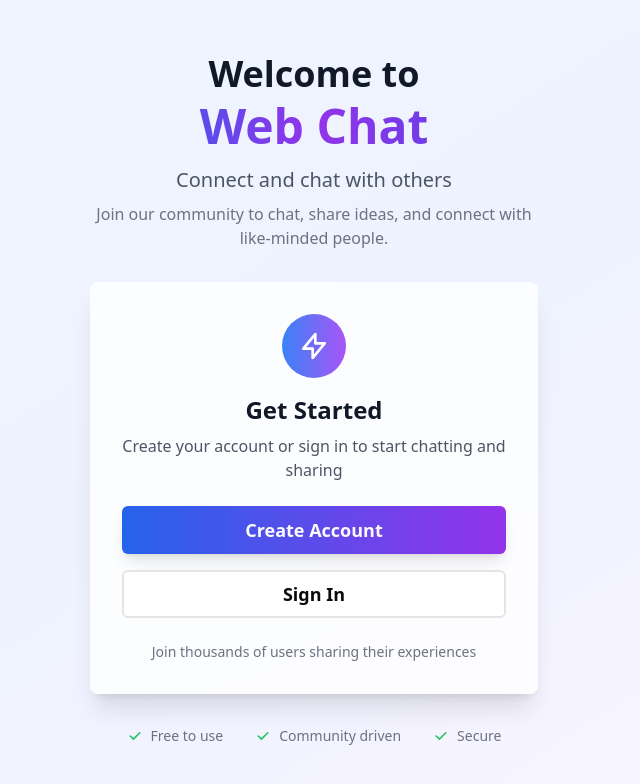
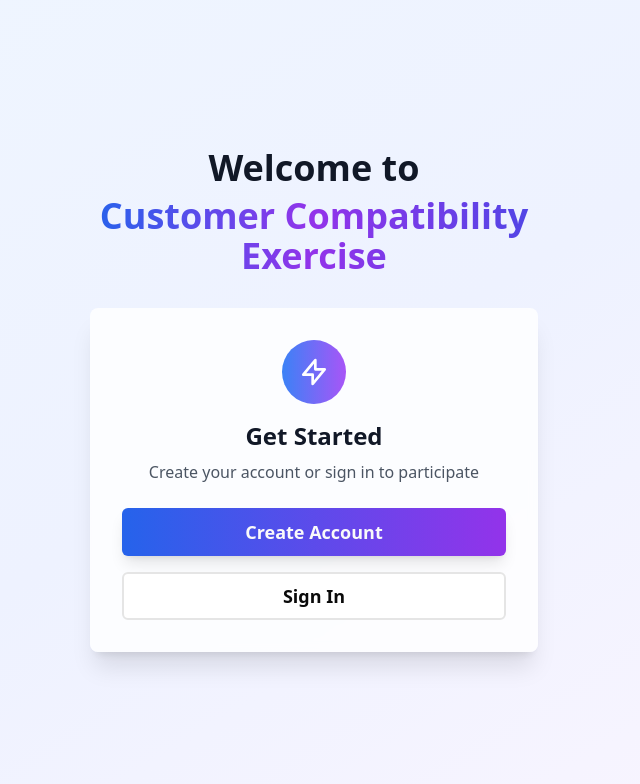
Before and after one commit to minggangli1030/bobalab-webchat, a Next.js app: page / in a window 1280 px wide. Shown: the top 784 px of the page, without its empty margins (326-966 px from the left). Built offline with nearby package versions, Linux system fonts and the light colour scheme; no server answers.

Commit message:
simplify landing page;

```diff
--- a/src/app/page.tsx
+++ b/src/app/page.tsx
@@ -43,16 +43,9 @@
       <div className="w-full max-w-md">
         <div className="text-center mb-8">
           <h1 className="text-4xl font-bold text-gray-900 mb-2">Welcome to</h1>
-          <div className="text-5xl font-extrabold bg-gradient-to-r from-blue-600 via-purple-600 to-indigo-600 bg-clip-text text-transparent mb-4">
-            Web Chat
+          <div className="text-4xl font-extrabold bg-gradient-to-r from-blue-600 via-purple-600 to-indigo-600 bg-clip-text text-transparent mb-4">
+            Customer Compatibility Exercise
           </div>
-          <p className="text-xl text-gray-600 mb-2">
-            Connect and chat with others
-          </p>
-          <p className="text-gray-500">
-            Join our community to chat, share ideas, and connect with
-            like-minded people.
-          </p>
         </div>
 
         <Card className="w-full shadow-xl border-0 bg-white/80 backdrop-blur-sm">
@@ -78,7 +71,7 @@
                   Get Started
                 </h2>
                 <p className="text-gray-600">
-                  Create your account or sign in to start chatting and sharing
+                  Create your account or sign in to participate
                 </p>
               </div>
 
@@ -98,60 +91,9 @@
                   </Button>
                 </Link>
               </div>
-
-              <div className="text-center text-sm text-gray-500">
-                <p>Join thousands of users sharing their experiences</p>
-              </div>
             </div>
           </CardContent>
         </Card>
-
-        <div className="mt-8 text-center">
-          <div className="flex justify-center space-x-8 text-sm text-gray-500">
-            <div className="flex items-center">
-              <svg
-                className="w-4 h-4 mr-2 text-green-500"
-                fill="currentColor"
-                viewBox="0 0 20 20"
-              >
-                <path
-                  fillRule="evenodd"
-                  d="M16.707 5.293a1 1 0 010 1.414l-8 8a1 1 0 01-1.414 0l-4-4a1 1 0 011.414-1.414L8 12.586l7.293-7.293a1 1 0 011.414 0z"
-                  clipRule="evenodd"
-                />
-              </svg>
-              Free to use
-            </div>
-            <div className="flex items-center">
-              <svg
-                className="w-4 h-4 mr-2 text-green-500"
-                fill="currentColor"
-                viewBox="0 0 20 20"
-              >
-                <path
-                  fillRule="evenodd"
-                  d="M16.707 5.293a1 1 0 010 1.414l-8 8a1 1 0 01-1.414 0l-4-4a1 1 0 011.414-1.414L8 12.586l7.293-7.293a1 1 0 011.414 0z"
-                  clipRule="evenodd"
-                />
-              </svg>
-              Community driven
-            </div>
-            <div className="flex items-center">
-              <svg
-                className="w-4 h-4 mr-2 text-green-500"
-                fill="currentColor"
-                viewBox="0 0 20 20"
-              >
-                <path
-                  fillRule="evenodd"
-                  d="M16.707 5.293a1 1 0 010 1.414l-8 8a1 1 0 01-1.414 0l-4-4a1 1 0 011.414-1.414L8 12.586l7.293-7.293a1 1 0 011.414 0z"
-                  clipRule="evenodd"
-                />
-              </svg>
-              Secure
-            </div>
-          </div>
-        </div>
       </div>
     </div>
   );
```
